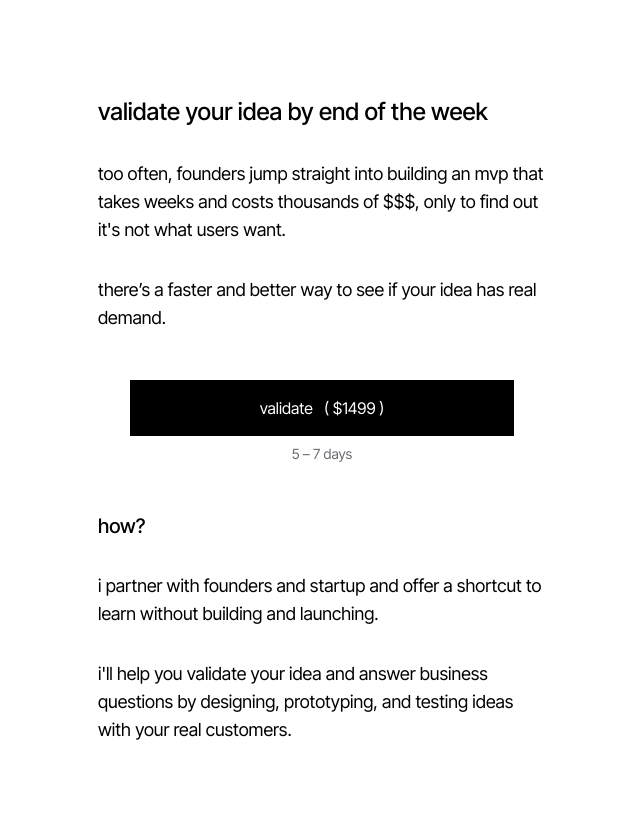
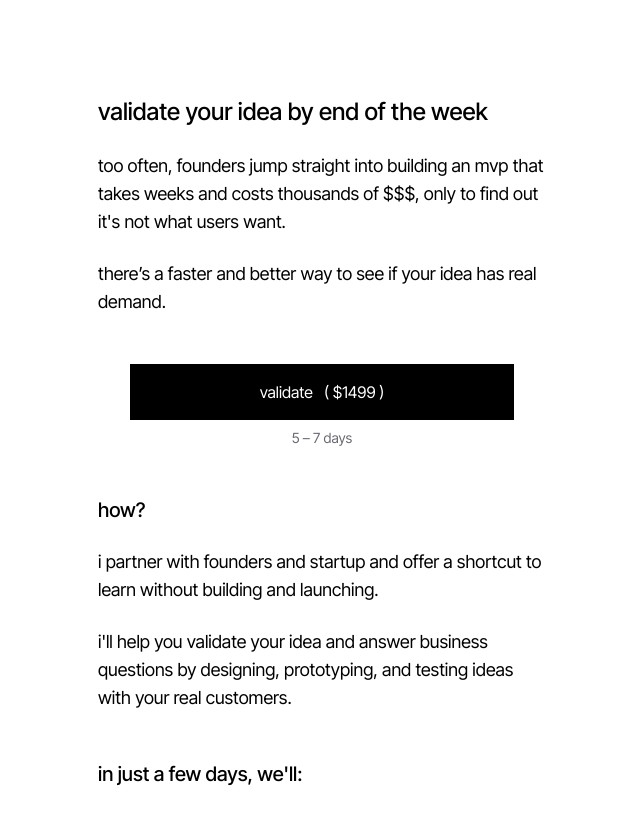
Before and after one commit to krystianzun/krystianzun-com, a Next.js app: page /mvi in a window 1280 px wide. Shown: the top 824 px of the page, without its empty margins (318-958 px from the left). Built offline with nearby package versions, Linux system fonts and the light colour scheme.

Commit message:
add verified icon

```diff
--- a/app/mvi/page.tsx
+++ b/app/mvi/page.tsx
@@ -4,7 +4,7 @@ const MviPage = () => {
   return (
     <main className="mb-32 mt-24">
       <section className="m-auto flex max-w-md flex-col gap-12 text-primary text-lg lowercase">
-        <div className="flex flex-col gap-8">
+        <div className="flex flex-col gap-6">
           <h1 className="text-2xl font-medium">
             validate your idea by end of the week
           </h1>
@@ -23,7 +23,7 @@ const MviPage = () => {
           </button>
           <p className="text-grey-600 text-sm">5 – 7 days</p>
         </div>
-        <div className="flex flex-col gap-8">
+        <div className="flex flex-col gap-6">
           <h3 className="text-xl font-medium">How?</h3>
           <p>
             I partner with founders and startup and offer a shortcut to learn
@@ -35,6 +35,11 @@ const MviPage = () => {
             customers.
           </p>
         </div>
+        <div className="flex flex-col gap-6">
+          <h3 className="text-xl font-medium">
+            In just a few days, we&apos;ll:
+          </h3>
+        </div>
       </section>
     </main>
   );
--- /dev/null
+++ b/components/icons/Verified.tsx
@@ -0,0 +1,18 @@
+import React from "react";
+
+const Verified = ({ className = "", size = 24 }) => {
+  return (
+    <svg
+      xmlns="http://www.w3.org/2000/svg"
+      width={size}
+      height={size}
+      viewBox="0 -960 960 960"
+      className={`fill-current ${className}`}
+      style={{ minWidth: size, minHeight: size }}
+    >
+      <path d="m438-452-58-57q-11-11-27.5-11T324-508q-11 11-11 28t11 28l86 86q12 12 28 12t28-12l170-170q12-12 11.5-28T636-592q-12-12-28.5-12.5T579-593L438-452ZM326-90l-58-98-110-24q-15-3-24-15.5t-7-27.5l11-113-75-86q-10-11-10-26t10-26l75-86-11-113q-2-15 7-27.5t24-15.5l110-24 58-98q8-13 22-17.5t28 1.5l104 44 104-44q14-6 28-1.5t22 17.5l58 98 110 24q15 3 24 15.5t7 27.5l-11 113 75 86q10 11 10 26t-10 26l-75 86 11 113q2 15-7 27.5T802-212l-110 24-58 98q-8 13-22 17.5T584-74l-104-44-104 44q-14 6-28 1.5T326-90Zm52-72 102-44 104 44 56-96 110-26-10-112 74-84-74-86 10-112-110-24-58-96-102 44-104-44-56 96-110 24 10 112-74 86 74 84-10 114 110 24 58 96Zm102-318Z" />
+    </svg>
+  );
+};
+
+export default Verified;
```
